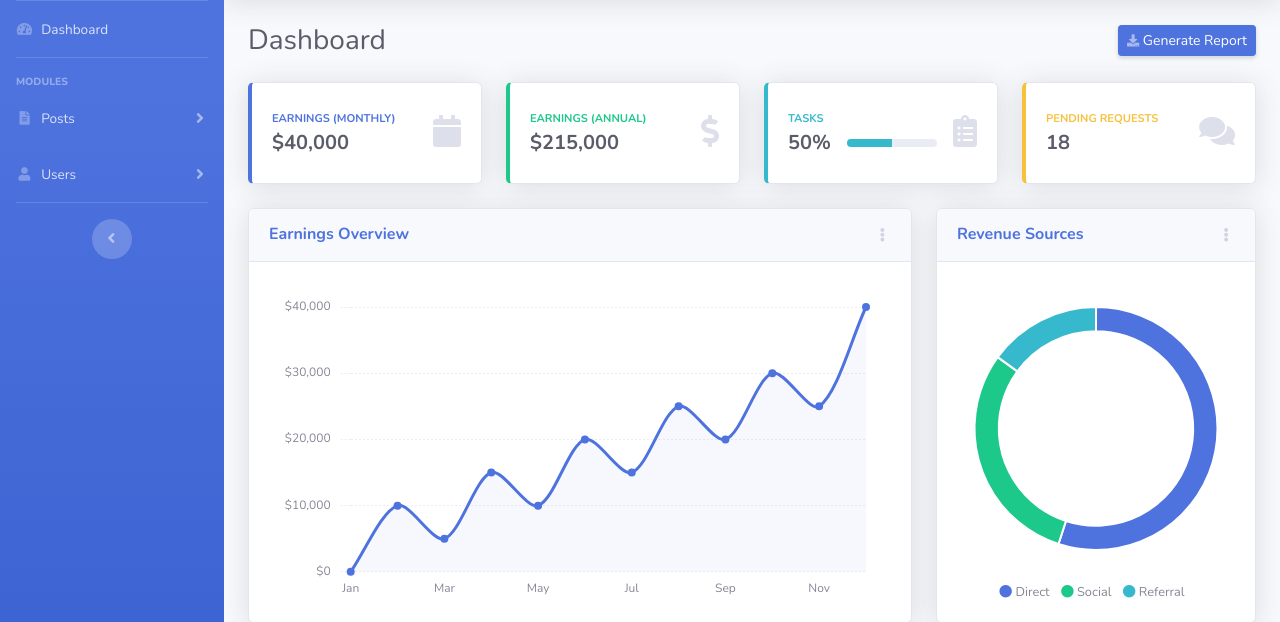
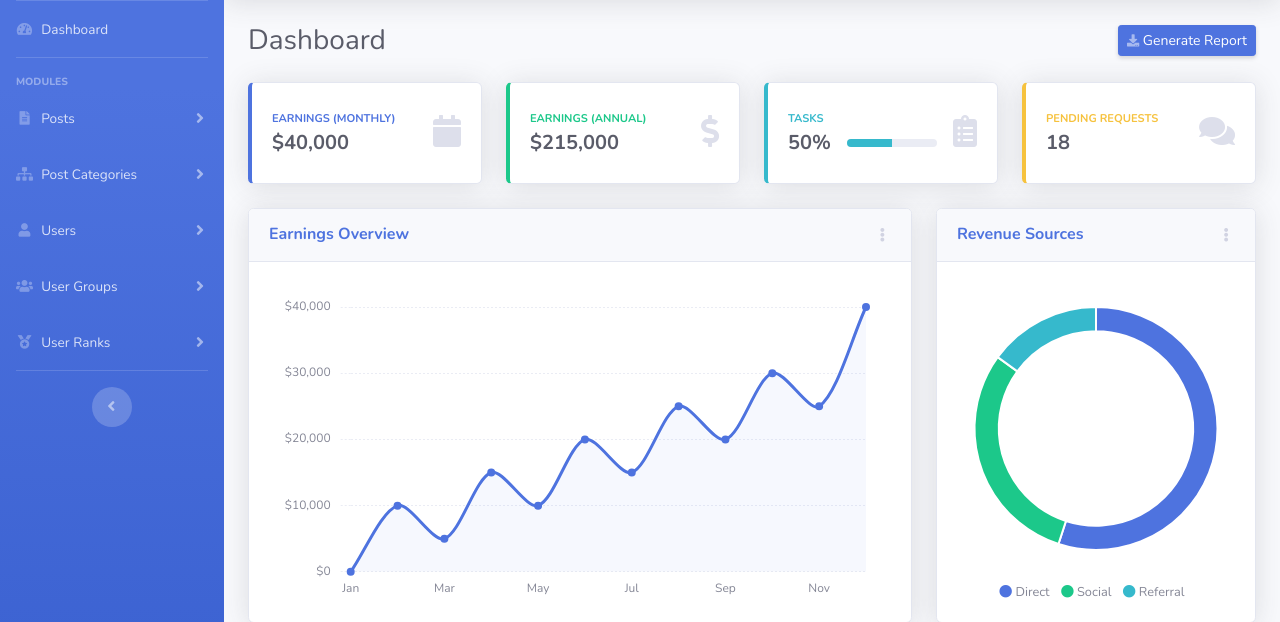
Before and after one commit to gregor-dietrich/skeletor, a PHP site: page /app/views/user/dashboard.php in a window 1280 px wide. Shown: the part 70-692 px from the top of the page. Run offline with PHP 8.4, Linux system fonts and the light colour scheme; some libraries are stand-ins or nearby versions.

Commit message:
Dashboard view update

```diff
--- a/app/views/layout/admin/header.php
+++ b/app/views/layout/admin/header.php
@@ -55,6 +55,20 @@
                 </div>
             </div>
         </li>
+        <!-- Nav Item - Post Categories Collapse Menu -->
+        <li class="nav-item">
+            <a class="nav-link collapsed" href="#" data-toggle="collapse" data-target="#collapsePostCategories"
+               aria-expanded="true" aria-controls="collapsePostCategories">
+                <i class="fas fa-fw fa-sitemap"></i>
+                <span>Post Categories</span>
+            </a>
+            <div id="collapsePostCategories" class="collapse" aria-labelledby="headingPostCategories" data-parent="#accordionSidebar">
+                <div class="bg-white py-2 collapse-inner rounded">
+                    <a class="collapse-item" href="#">Manage</a>
+                    <a class="collapse-item" href="#">Add New</a>
+                </div>
+            </div>
+        </li>
         <!-- Nav Item - Users Collapse Menu -->
         <li class="nav-item">
             <a class="nav-link collapsed" href="#" data-toggle="collapse" data-target="#collapseUsers"
@@ -66,6 +80,34 @@
                 <div class="bg-white py-2 collapse-inner rounded">
                     <a class="collapse-item" href="/app/index.php/dashboard/users">Manage</a>
                     <a class="collapse-item" href="/app/index.php/dashboard/users/add">Add New</a>
+                </div>
+            </div>
+        </li>
+        <!-- Nav Item - User Groups Collapse Menu -->
+        <li class="nav-item">
+            <a class="nav-link collapsed" href="#" data-toggle="collapse" data-target="#collapseUserGroups"
+               aria-expanded="true" aria-controls="collapseUserGroups">
+                <i class="fas fa-fw fa-users"></i>
+                <span>User Groups</span>
+            </a>
+            <div id="collapseUserGroups" class="collapse" aria-labelledby="headingUserGroups" data-parent="#accordionSidebar">
+                <div class="bg-white py-2 collapse-inner rounded">
+                    <a class="collapse-item" href="#">Manage</a>
+                    <a class="collapse-item" href="#">Add New</a>
+                </div>
+            </div>
+        </li>
+        <!-- Nav Item - User Ranks Collapse Menu -->
+        <li class="nav-item">
+            <a class="nav-link collapsed" href="#" data-toggle="collapse" data-target="#collapseUserRanks"
+               aria-expanded="true" aria-controls="collapseUserRanks">
+                <i class="fas fa-fw fa-medal"></i>
+                <span>User Ranks</span>
+            </a>
+            <div id="collapseUserRanks" class="collapse" aria-labelledby="headingUserRanks" data-parent="#accordionSidebar">
+                <div class="bg-white py-2 collapse-inner rounded">
+                    <a class="collapse-item" href="/app/index.php/dashboard/user_ranks">Manage</a>
+                    <a class="collapse-item" href="/app/index.php/dashboard/user_ranks/add">Add New</a>
                 </div>
             </div>
         </li>
```
